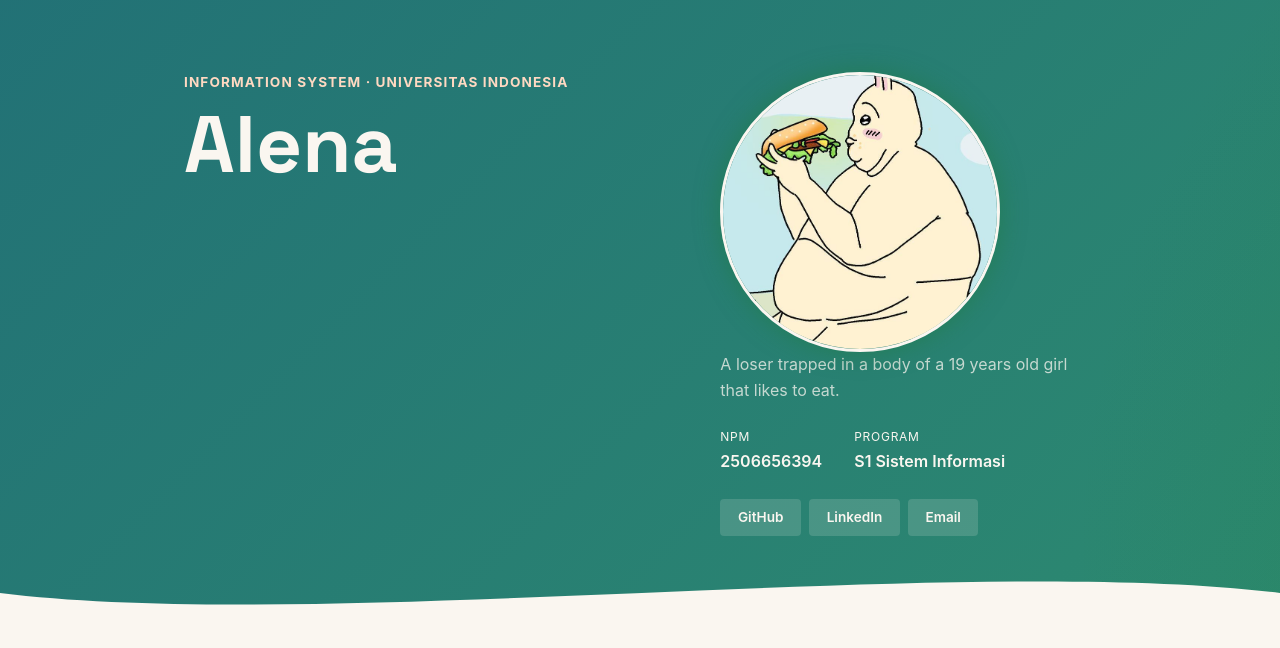
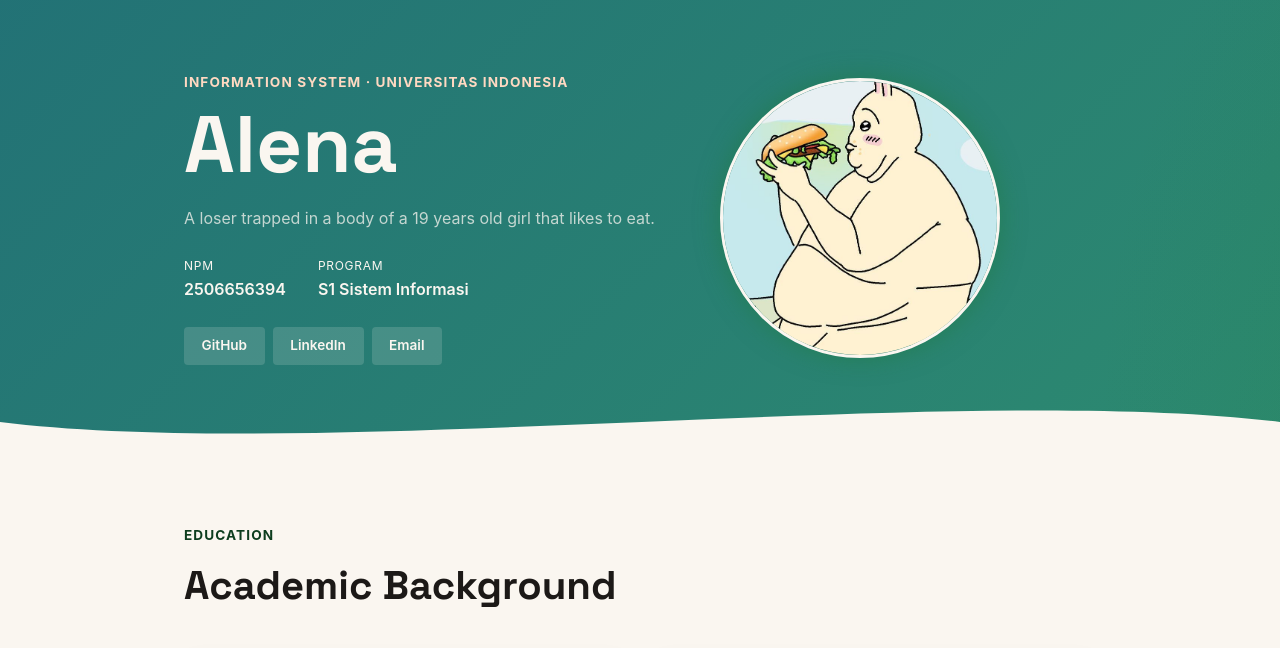
Before and after one commit to alena-aura/myportofolio, a Django app: page / in a window 1280 px wide. Shown: the part 74-722 px from the top of the page. Run offline with Django 5.2, Linux system fonts and the light colour scheme.

Commit message:
fix(experience): remove unmatched extra closing div

```diff
--- a/templates/index.html
+++ b/templates/index.html
@@ -34,9 +34,8 @@
                     <h1>Alena</h1>
                 </div>
                 <div class="hero-photo">
-                    <div class="hero-photo">
                         <img class="avatar" src="{% static 'img/Alena.jpg' %}" alt="Photo of Alena">
-                    </div>
+                </div>
                 <div class="hero-details">
                     <p class="bio">A loser trapped in a body of a 19 years old girl that likes to eat.</p>
                     <dl class="meta-list">
```
